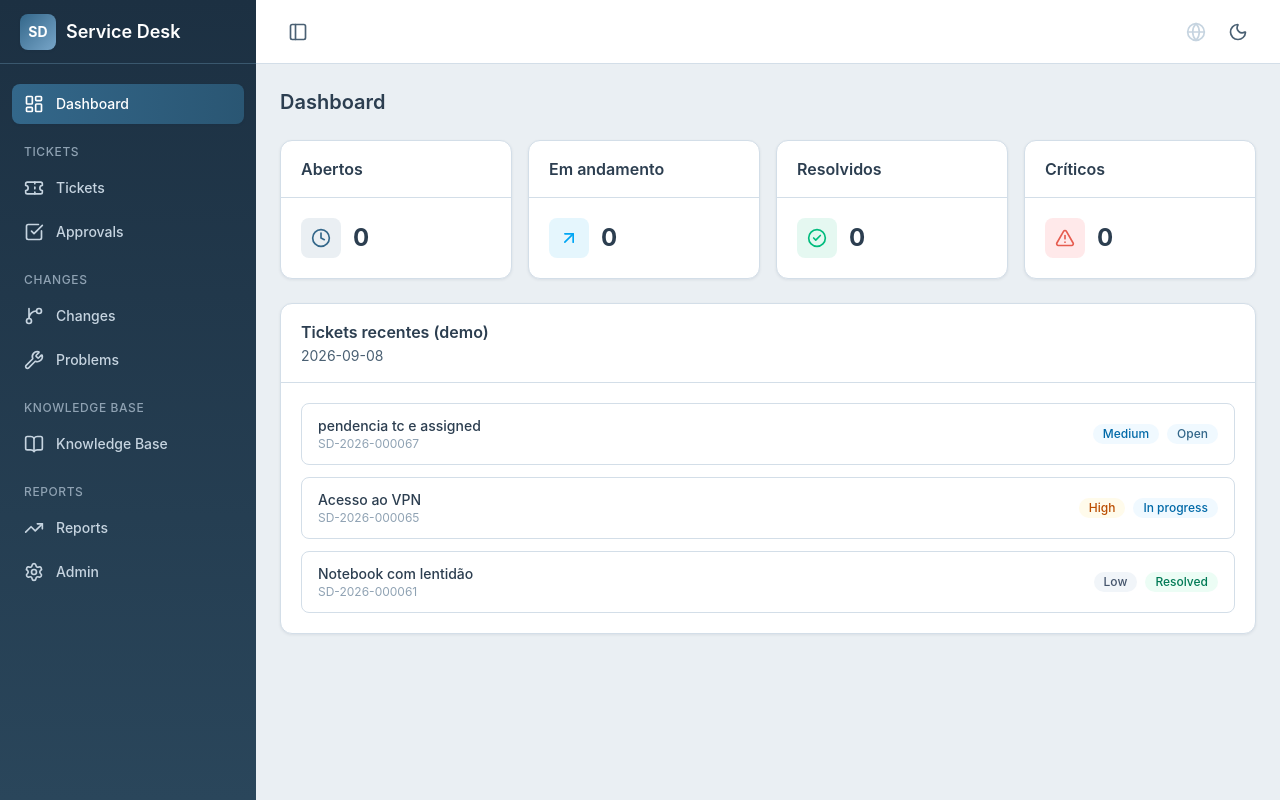
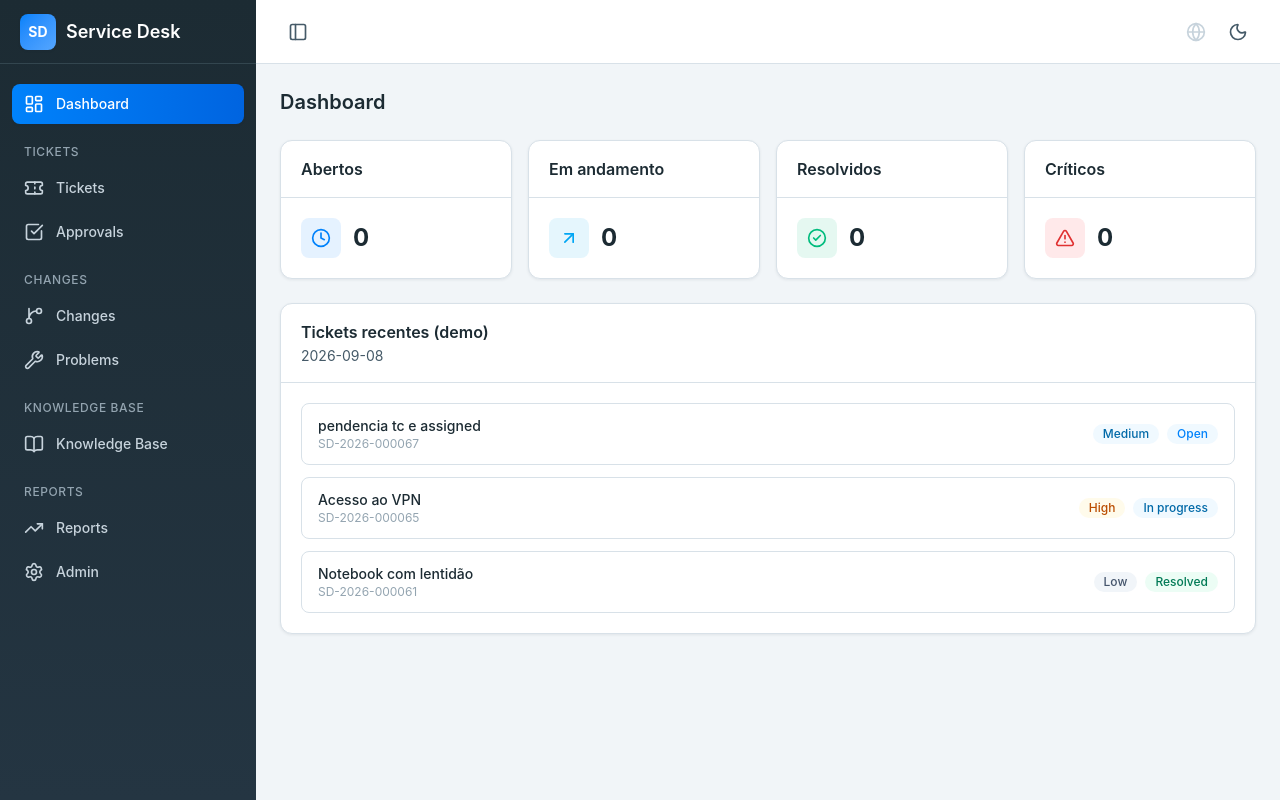
Before and after one commit to iberno/sdk_system, a React (Vite) app in the folder packages/web/: page / in a window 1280 px wide. Built offline with nearby package versions, Linux system fonts and the light colour scheme.

Commit message:
style(web): paleta Meta em light/dark (tokens @theme)
- #0082fb primaria viva + gradiante nos botoes primary (light com mais vida)
- Dark sobrio azul-quase-preto #1c2b33 com superfícies #243542
- color-scheme light/dark para nativos; ADR-010 atualizado

```diff
--- a/packages/web/src/components/ui/Button.tsx
+++ b/packages/web/src/components/ui/Button.tsx
@@ -7,10 +7,10 @@ type Size = 'sm' | 'md' | 'lg'
 
 const variants: Record<Variant, string> = {
   primary:
-    'bg-primary text-white hover:bg-primary-dark focus-visible:outline-primary',
+    'bg-gradient-to-b from-primary to-primary-dark text-white shadow-card hover:from-primary-dark hover:to-primary-dark focus-visible:outline-primary',
   secondary:
     'bg-white text-graydark border border-stroke hover:bg-graylight dark:bg-transparent dark:text-bodydark hover:dark:bg-boxdark',
-  danger: 'bg-error text-white hover:bg-red-600 focus-visible:outline-error',
+  danger: 'bg-gradient-to-b from-error to-error-dark text-white hover:brightness-95 focus-visible:outline-error',
   ghost: 'text-body hover:bg-graylight dark:text-bodydark hover:dark:bg-boxdark',
 }
 
--- a/packages/web/src/index.css
+++ b/packages/web/src/index.css
@@ -4,46 +4,46 @@
 /* Dark mode por classe (TailAdmin) */
 @custom-variant dark (&:is(.dark *));
 
-/* Tokens do tema — paleta Sailing (#33678a / #78a6c9 / #eaeff3 / #e65c4f)
+/* Tokens do tema — paleta Meta (#0082fb / #0064e0 / #f1f5f8 / #1c2b33)
    com derivações de tonalidade para hover e dark mode */
 @theme {
   --font-sans: "Inter", "Segoe UI", system-ui, -apple-system, sans-serif;
 
-  /* Sailing 1 — primária */
-  --color-primary: #33678a;
-  --color-primary-dark: #2a5673;
-  --color-primary-soft: #dce8f1;
+  /* Meta 1 — primária viva */
+  --color-primary: #0082fb;
+  --color-primary-dark: #0064e0;
+  --color-primary-soft: #e0efff;
 
-  /* Sailing 2 — acento / primary clara */
-  --color-primary-light: #78a6c9;
-  --color-accent: #78a6c9;
+  /* Acento / primary clara (Meta hover + saltos) */
+  --color-primary-light: #54a6ff;
+  --color-accent: #54a6ff;
 
   /* Texto */
-  --color-body: #4a6073;
-  --color-bodydark: #c6d4e0;
-  --color-bodystroke: #8fa2b3;
+  --color-body: #455a68;
+  --color-bodydark: #c7d3dc;
+  --color-bodystroke: #93a4b0;
 
-  /* Superfícies light */
+  /* Superfícies light — Meta 3 */
   --color-white: #ffffff;
-  --color-whiten: #eaeff3;
-  --color-graylight: #f1f6fa;
-  --color-graydark: #2c3e50;
+  --color-whiten: #f1f5f8;
+  --color-graylight: #f8fafc;
+  --color-graydark: #1c2b33;
 
-  /* Superfícies dark (azuis profundos derivados de #33678a) */
-  --color-boxdark: #2a465b;
-  --color-boxdark-2: #1c3042;
-  --color-stroke: #d3dee8;
-  --color-strokedark: #3a586e;
+  /* Superfícies dark — Meta 4 (azul quase preto) */
+  --color-boxdark: #243542;
+  --color-boxdark-2: #1c2b33;
+  --color-stroke: #d8e1e8;
+  --color-strokedark: #33464f;
 
-  /* Semânticas — Sailing 4 para ações de erro/destaque */
-  --color-success: #2f9e78;
-  --color-warning: #d9822b;
-  --color-error: #e65c4f;
-  --color-error-dark: #cf4b3f;
-  --color-info: #4a8fb8;
+  /* Semânticas harmonizadas com a paleta */
+  --color-success: #23a55a;
+  --color-warning: #e8912d;
+  --color-error: #e03131;
+  --color-error-dark: #c92a2a;
+  --color-info: #0082fb;
 
-  --shadow-card: 0px 1px 3px 0px rgba(16, 42, 67, 0.08);
-  --shadow-dropdown: 0px 6px 16px rgba(16, 42, 67, 0.14);
+  --shadow-card: 0px 1px 3px 0px rgba(28, 43, 51, 0.08);
+  --shadow-dropdown: 0px 6px 16px rgba(28, 43, 51, 0.16);
 }
 
 @layer base {
@@ -59,5 +59,10 @@
 
   body {
     @apply bg-whiten text-body dark:bg-boxdark-2 dark:text-bodydark;
+    color-scheme: light;
+  }
+
+  .dark {
+    color-scheme: dark;
   }
 }
```
Also changed, not shown: 1 other file (tests, documents, lock files or other folders).
